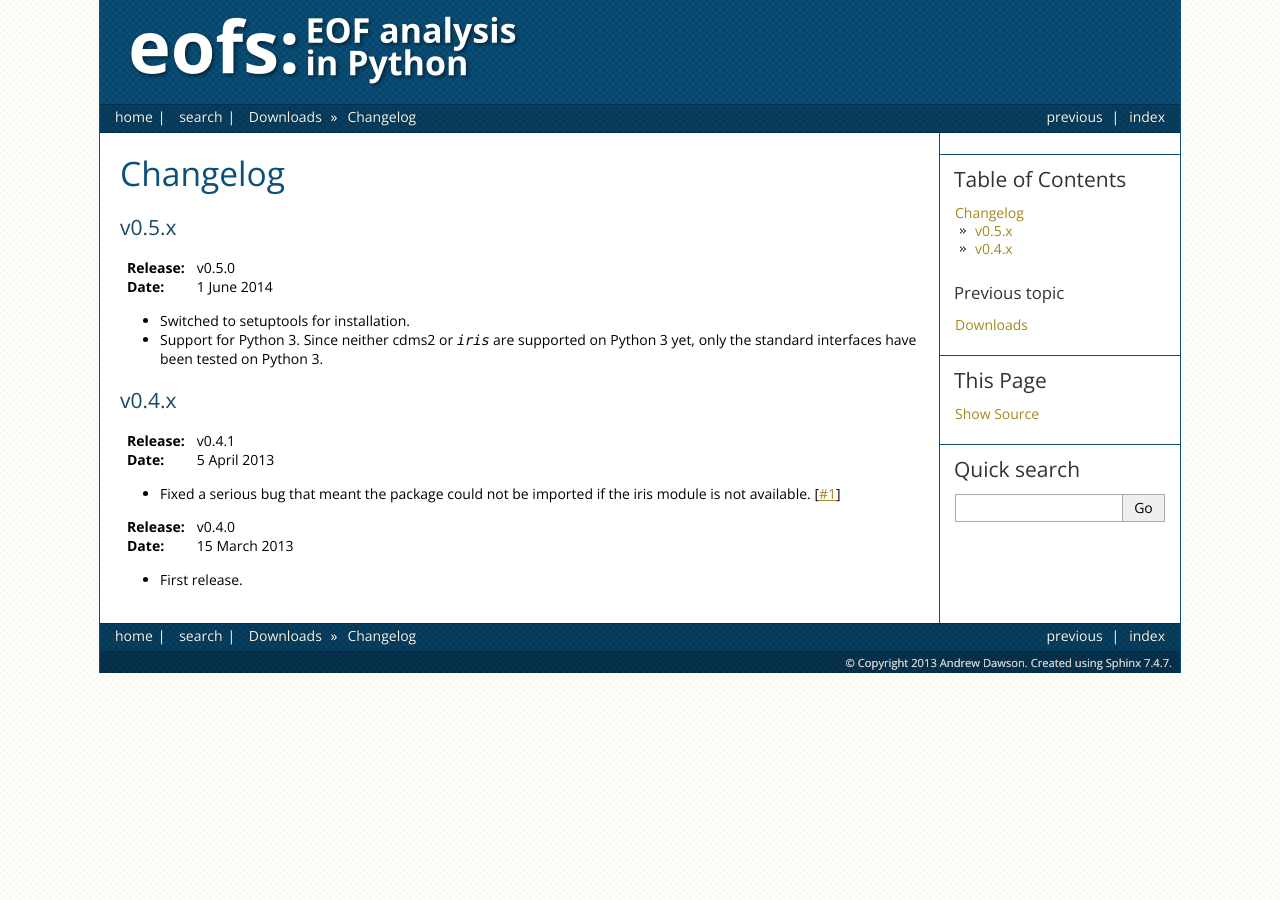
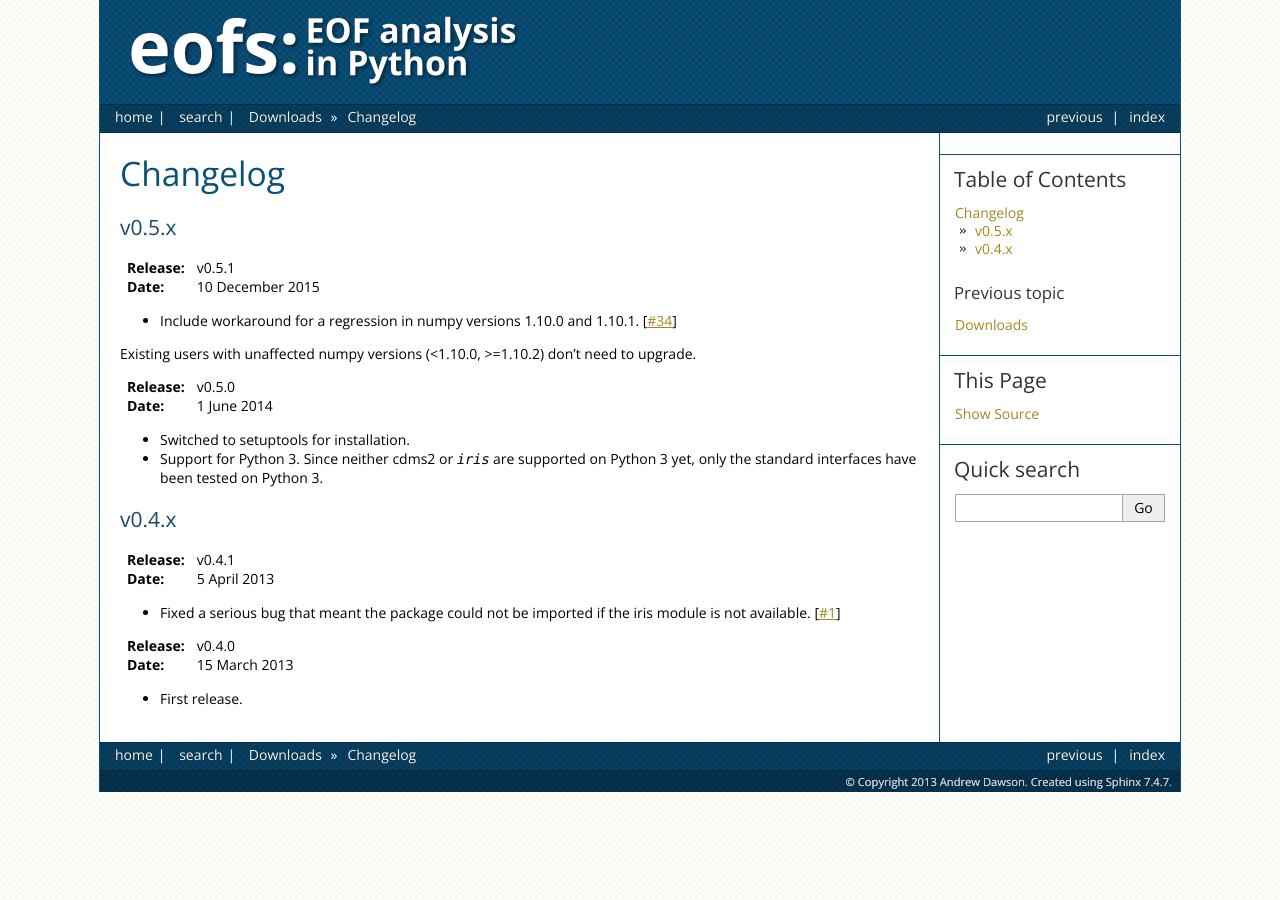
Before and after one commit to ajdawson/eofs, a Sphinx documentation site: the page built from doc/changelog.rst, in a window 1280 px wide. Built offline with Sphinx 7.4.7, drawn with Linux system fonts in a browser that asks for light colours; the version number could not be read and is left out.

Commit message:
Set state for version 0.5.1 release.
Sets the version number, adds a new source download and updates the
changelog.

```diff
--- a/doc/changelog.rst
+++ b/doc/changelog.rst
@@ -4,6 +4,14 @@ Changelog
 
 v0.5.x
 ------
+
+:Release: v0.5.1
+:Date: 10 December 2015
+
+* Include workaround for a regression in numpy versions 1.10.0 and 1.10.1. [`#34 <https://github.com/ajdawson/eofs/issues/34>`_]
+
+Existing users with unaffected numpy versions (<1.10.0, >=1.10.2) don't need to upgrade.
+
 
 :Release: v0.5.0
 :Date: 1 June 2014
--- a/doc/downloads.rst
+++ b/doc/downloads.rst
@@ -8,6 +8,7 @@ Source code downloads for released versions, see the :doc:`changelog` for detail
 ===============================================================  ====================  ================
 Filename                                                         Summary               Released
 ===============================================================  ====================  ================
+:download:`eofs-0.5.1.tar.gz </distribution/eofs-0.5.1.tar.gz>`  version 0.5.1 source  10 Dec 2014
 :download:`eofs-0.5.0.tar.gz </distribution/eofs-0.5.0.tar.gz>`  version 0.5.0 source  1 June 2014
 :download:`eofs-0.4.1.tar.gz </distribution/eofs-0.4.1.tar.gz>`  version 0.4.1 source  5 April 2013
 :download:`eofs-0.4.0.tar.gz </distribution/eofs-0.4.0.tar.gz>`  version 0.4.0 source  15 March 2013
```
Also changed, not shown: 2 other files.
